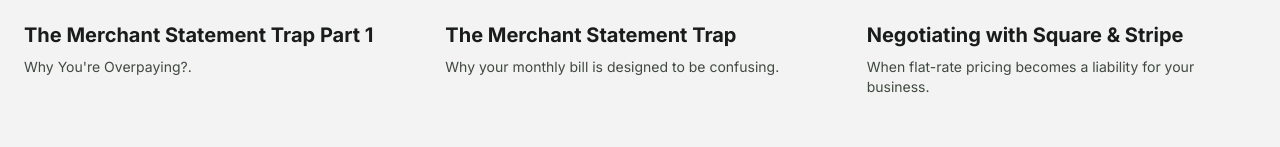
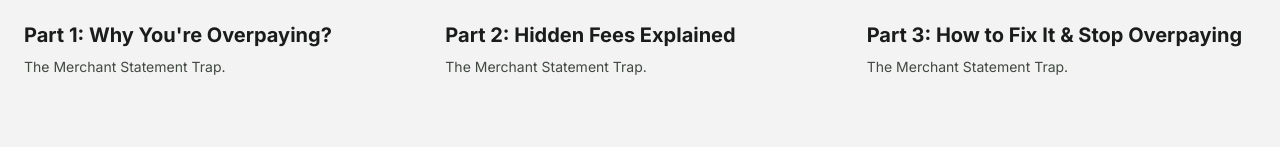
Before and after one commit to merchanttrue/merchant-true-site, a website: page index.html in a window 1280 px wide. Shown: the part 3688-3835 px from the top of the page. Drawn offline with nearby package versions, Linux system fonts and the light colour scheme.

Commit message:
Revise headings and update video sources in index.html

```diff
--- a/index.html
+++ b/index.html
@@ -385,38 +385,38 @@
         allowfullscreen
       ></iframe>
     </div>
-    <h4 class="text-xl font-bold group-hover:text-primary transition-colors mb-2">The Merchant Statement Trap Part 1</h4>
-    <p class="text-sm text-on-surface-variant">Why You're Overpaying?.</p>
+    <h4 class="text-xl font-bold group-hover:text-primary transition-colors mb-2">Part 1: Why You're Overpaying?</h4>
+    <p class="text-sm text-on-surface-variant">The Merchant Statement Trap.</p>
     </div>
     <!-- Video 2 -->
     <div class="group">
     <div class="aspect-video rounded-3xl mb-6 relative overflow-hidden">
       <iframe
         class="w-full h-full"
-        src="https://www.youtube.com/embed/videoseries?list=PLLug1VAuTzUam5KdfzO2Inqeg8ZC_fvko&index=1"
+        src="https://www.youtube.com/embed/10s93xX8IRE"
         title="Merchant True Video"
         frameborder="0"
         allow="accelerometer; autoplay; clipboard-write; encrypted-media; gyroscope; picture-in-picture"
         allowfullscreen
       ></iframe>
     </div>
-    <h4 class="text-xl font-bold group-hover:text-primary transition-colors mb-2">The Merchant Statement Trap</h4>
-    <p class="text-sm text-on-surface-variant">Why your monthly bill is designed to be confusing.</p>
+    <h4 class="text-xl font-bold group-hover:text-primary transition-colors mb-2">Part 2: Hidden Fees Explained</h4>
+    <p class="text-sm text-on-surface-variant">The Merchant Statement Trap.</p>
     </div>
     <!-- Video 3 -->
     <div class="group">
     <div class="aspect-video rounded-3xl mb-6 relative overflow-hidden">
       <iframe
         class="w-full h-full"
-        src="https://www.youtube.com/embed/videoseries?list=PLLug1VAuTzUam5KdfzO2Inqeg8ZC_fvko&index=2"
+        src="https://www.youtube.com/embed/3rnzANoGX4w"
         title="Merchant True Video"
         frameborder="0"
         allow="accelerometer; autoplay; clipboard-write; encrypted-media; gyroscope; picture-in-picture"
         allowfullscreen
       ></iframe>
     </div>
-    <h4 class="text-xl font-bold group-hover:text-primary transition-colors mb-2">Negotiating with Square &amp; Stripe</h4>
-    <p class="text-sm text-on-surface-variant">When flat-rate pricing becomes a liability for your business.</p>
+    <h4 class="text-xl font-bold group-hover:text-primary transition-colors mb-2">Part 3: How to Fix It & Stop Overpaying</h4>
+    <p class="text-sm text-on-surface-variant">The Merchant Statement Trap.</p>
     </div>
     </div>
     </div>
```
